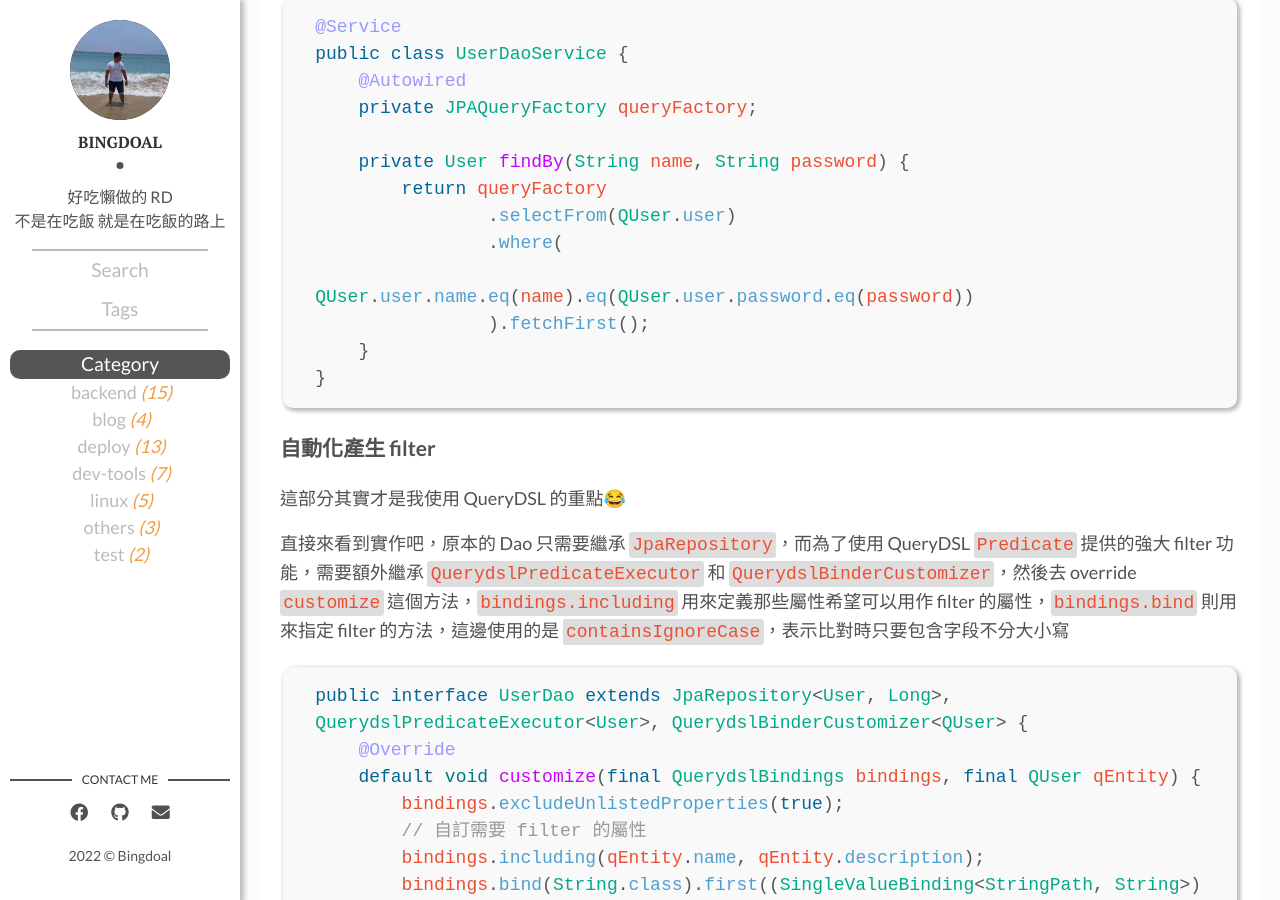
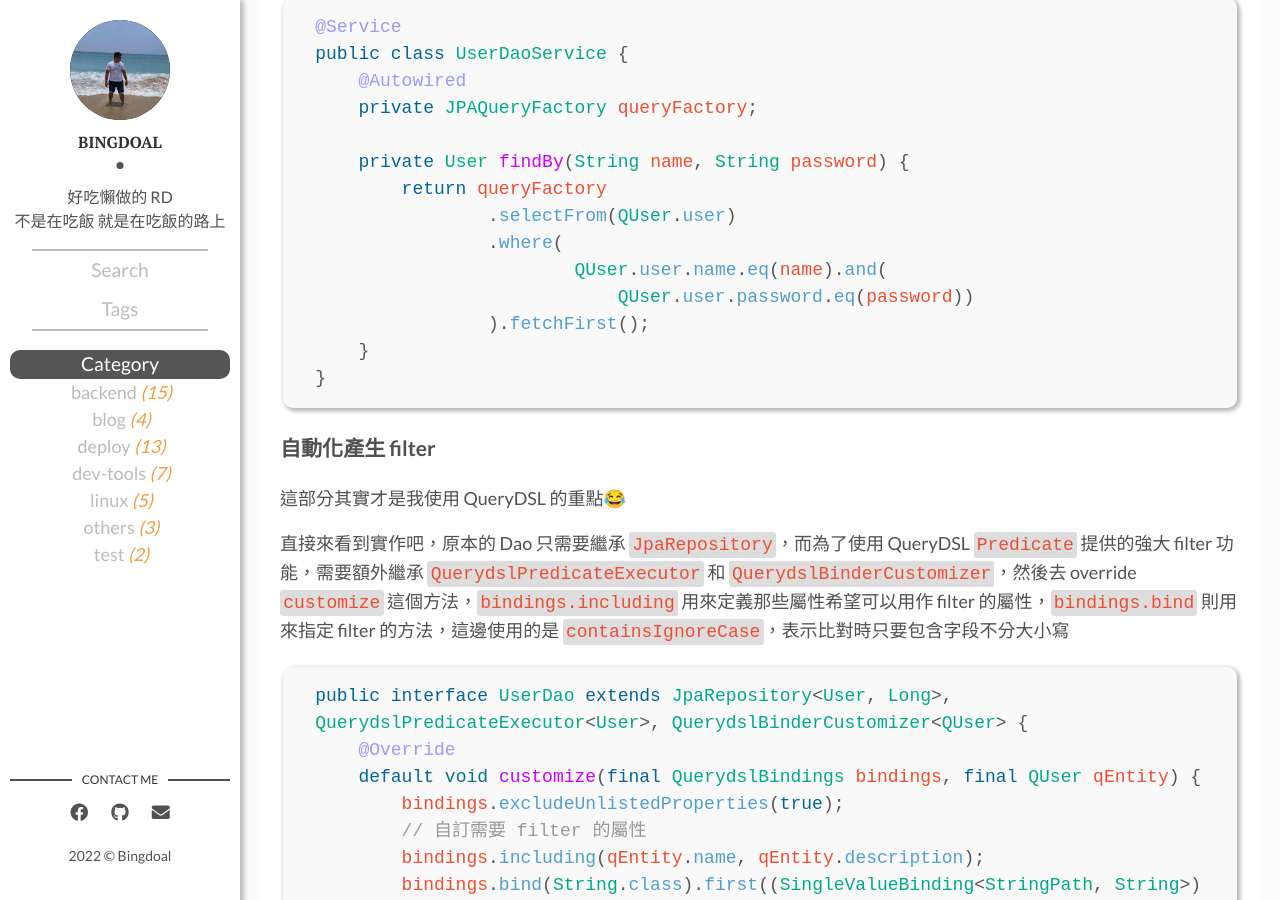
Before and after one commit to Bingdoal/bingdoal.github.io, a Jekyll site: the page built from _posts/2021/2021-08-16-spring-boot-jpa-and-querydsl.md, in a window 1280 px wide and 900 px high, scrolled down 4131 px. Built offline with Jekyll 4.4.1, drawn with Linux system fonts in a browser that asks for light colours; comment, search, counter and statistics services are not loaded.

Commit message:
fix some content

```diff
--- a/_posts/2021/2021-08-16-spring-boot-jpa-and-querydsl.md
+++ b/_posts/2021/2021-08-16-spring-boot-jpa-and-querydsl.md
@@ -139,7 +139,8 @@ public class UserDaoService {
         return queryFactory
                 .selectFrom(QUser.user)
                 .where(
-                        QUser.user.name.eq(name).eq(QUser.user.password.eq(password))
+                        QUser.user.name.eq(name).and(
+                            QUser.user.password.eq(password))
                 ).fetchFirst();
     }
 }
```
Also changed, not shown: _posts/2021/2021-12-30-graphql-in-spring-boot-basic-query.md (+1 -1 lines).
